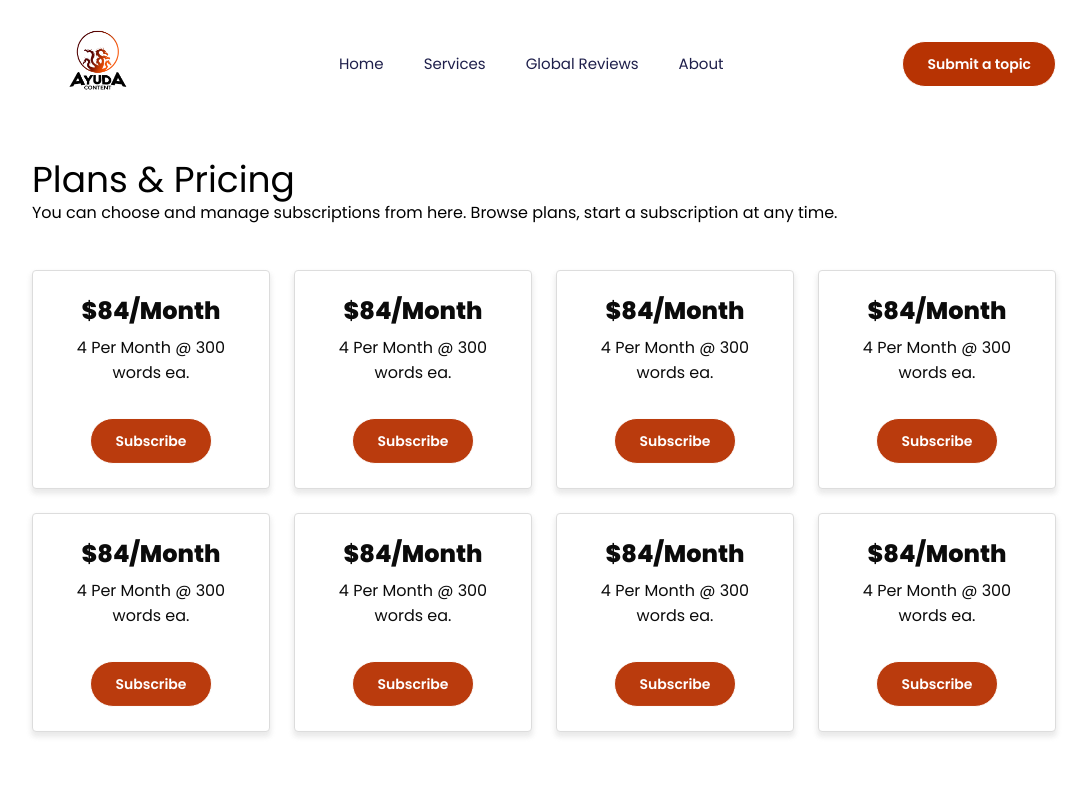
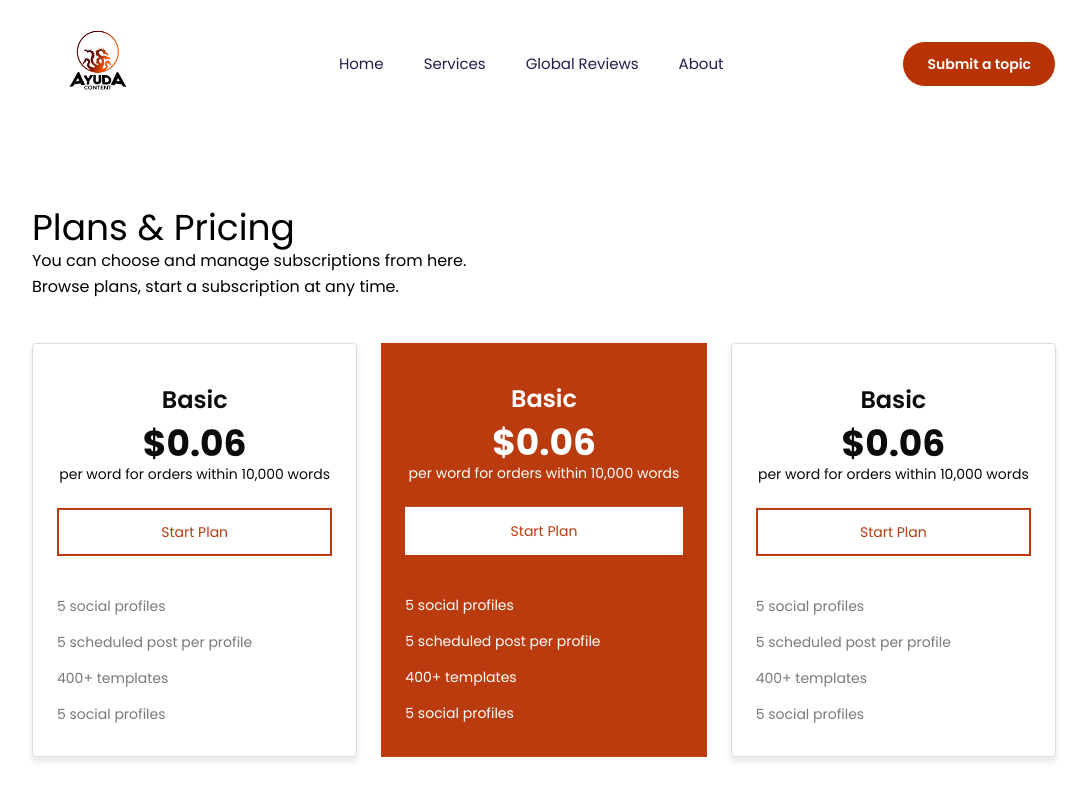
Before and after one commit to IsraelChidera/ayuda-content, a React (Create React App) app: page /plans-pricing in a window 1280 px wide. Shown: the top 800 px of the page, without its empty margins (96-1183 px from the left). Built offline with nearby package versions, Linux system fonts and the light colour scheme.

Commit message:
Refactoring the pricing page...

```diff
--- a/src/App.css
+++ b/src/App.css
@@ -71,6 +71,13 @@ body {
   padding: 0 3.5rem;
 }
 
+.feature-one, .feature-three {
+  background: #FFFFFF;
+  border: 1px solid #DBDBDB;
+  box-shadow: 0px 4px 5px 1px rgba(193, 193, 193, 0.35);
+  border-radius: 4px;
+}
+
 @media only screen and (max-width: 768px){
   .post {
     padding: 0 0rem;
--- a/src/App.js
+++ b/src/App.js
@@ -12,6 +12,7 @@ import About from './pages/About';
 import Posting from './pages/Posting';
 import {AuthContextProvider} from './context/authContext';
 import ProtectedRoute from './components/ProtectedRoute';
+import Navbar from './components/Navbar';
 
 function App() {
   const [loader, setLoader] = useState(false);
@@ -42,12 +43,17 @@ function App() {
             )
             :
             (
-              <div className='relative'>
+              <div>
 
                 <div>
+
+                  {/* <div>
+                    < Navbar />
+                  </div> */}
+
                   <Routes>
                     <Route exact path="/" element={<LandingPage/>}/>
-                    <Route exact path="/plans-pricing" element={<PricingPage/>}/>
+                    <Route path="/plans-pricing" element={<PricingPage/>}/>
                     {/* <Route path="/blog" element={<Blog/>}/>
                     <Route path="/blog/:id" element={<BlogDetail/> } /> */}
                     {/* <Route path="/admin" element={<Admin/>}/> */}
--- a/src/components/Layout.js
+++ b/src/components/Layout.js
@@ -8,8 +8,11 @@ const Layout = ({children}) => {
             <div className='bg-white fixed top-0 left-0 w-full z-10'>
               < Navbar />
             </div>
+            {/* <div>
+              < Navbar />
+            </div> */}
 
-            <div>
+            <div className='mt-32'>
               {children}
             </div>
 
--- a/src/components/Navbar.jsx
+++ b/src/components/Navbar.jsx
@@ -26,9 +26,9 @@ const Navbar = () => {
                 className=' lg:flex items-center space-x-10 text-darker'
                 style={{fontSize:'15px'}}
             >
-                <HashLink smooth to="/#home">
+                <NavLink to="/">
                     Home
-                </HashLink>
+                </NavLink>
 
                 <li className="cursor-pointer">
                     <HashLink smooth to="/#services">
--- a/src/index.js
+++ b/src/index.js
@@ -3,11 +3,13 @@ import ReactDOM from 'react-dom/client';
 import './index.css';
 import App from './App';
 import { BrowserRouter as Router } from 'react-router-dom';
+import ScrollToTop from './helpers/ScrollToTop';
 
 const root = ReactDOM.createRoot(document.getElementById('root'));
 root.render(
   <React.StrictMode>
     <Router>
+      <ScrollToTop />
       <App />
     </Router>
   </React.StrictMode>
--- a/src/pages/PricingPage.jsx
+++ b/src/pages/PricingPage.jsx
@@ -15,7 +15,7 @@ const PricingPage = () => {
 
   return (
     <Layout>
-        <section className='lg:mt-20 lg:mb-32 mb-0 mt-0 pt-20 px-8 lg:px-32 pb-20'>
+        <section className='lg:mt-0 lg:mb-32 mb-0 mt-0 pt-20 px-8 lg:px-32 pb-20'>
             <div
                 data-aos="fade-up"
                 // data-aos-duration="1000"
@@ -26,225 +26,135 @@ const PricingPage = () => {
                 <p>
                     You can choose and manage
                     subscriptions from here.
-                    Browse plans, start a subscription
+                    <br/>Browse plans, start a subscription
                     at any time.
                 </p>
             </div>
 
-            <div
+            <section
                 data-aos="fade-up"
                 data-aos-duration="2000"
-                className='mt-10 md:space-y-0 space-y-10 md:grid grid-cols-4 gap-6'
+                className="mt-10 mb-20 md:space-y-0 space-y-10 md:grid grid-cols-3 gap-6"
             >
-                <div className='pricelist flex justify-center items-center'>
-                    <div className='p-6 text-center'>
-                        <h2 className='text-2xl font-extrabold'>
-                            $84/Month
-                        </h2>
 
-                        <p className='mt-2 mb-8'>
-                            4 Per Month @ 300
-                            words ea.
+                <div className="feature-one py-8 px-6 border border-darker">
+                    <div className="text-center">
+                        <p className="text-2xl mt-2 mb-2 font-semibold">
+                            Basic
                         </p>
 
-                        <div className='flex justify-center items-center'>
-                            {/* <Link to="/plans-pricing"> */}
-                                <button
-                                    className="px-6 py-3 text-sm
-                                    font-semibold rounded-full border
-                                    border-purple-200 bg-primary text-white"
-                                    onClick={handleSubscribe}
-                                >
-                                    Subscribe
-                                </button>
-                            {/* </Link>  */}
-                        </div>
+                        <p className="text-4xl font-bold">
+                            $0.06
+                        </p>
+
+                        <p className="text-sm">
+                            per word for orders within 10,000 words
+                        </p>
+                    </div>
+
+                    <button className='mt-6 mb-4 w-full text-sm text-primary border-2 bg-white  border-primary  py-3 px-6'>
+                        Start Plan
+                    </button>
+
+                    <div className="text-sm mt-6 space-y-4 text-text">
+                        <p>
+                            5 social profiles
+                        </p>
+
+                        <p>
+                            5 scheduled post per profile
+                        </p>
+
+                        <p>
+                            400+ templates
+                        </p>
+
+                        <p>
+                            5 social profiles
+                        </p>
                     </div>
                 </div>
 
-                <div className='pricelist flex justify-center items-center'>
-                    <div className='p-6 text-center'>
-                        <h2 className='text-2xl font-extrabold'>
-                            $84/Month
-                        </h2>
-
-                        <p className='mt-2 mb-8'>
-                            4 Per Month @ 300
-                            words ea.
+                <div className="feature-two text-white py-8 px-6 bg-primary">
+                    <div className="text-center">
+                        <p className="text-2xl mt-2 mb-2 font-semibold">
+                            Basic
                         </p>
 
-                        <div className='flex justify-center items-center'>
-                            {/* <Link to="/plans-pricing"> */}
-                                <button
-                                    className="px-6 py-3 text-sm
-                                    font-semibold rounded-full border
-                                    border-purple-200 bg-primary text-white"
-                                    onClick={handleSubscribe}
-                                >
-                                    Subscribe
-                                </button>
-                            {/* </Link>  */}
-                        </div>
+                        <p className="text-4xl font-bold">
+                            $0.06
+                        </p>
+
+                        <p className="text-sm">
+                            per word for orders within 10,000 words
+                        </p>
+                    </div>
+
+                    <button className='mt-6 mb-4 w-full text-sm text-primary border-2
+                     bg-white border-white  py-3 px-6'
+                     >
+                        Start Plan
+                    </button>
+
+                    <div className="text-sm mt-6 space-y-4 text-white">
+                        <p>
+                            5 social profiles
+                        </p>
+
+                        <p>
+                            5 scheduled post per profile
+                        </p>
+
+                        <p>
+                            400+ templates
+                        </p>
+
+                        <p>
+                            5 social profiles
+                        </p>
                     </div>
                 </div>
 
-                <div className='pricelist flex justify-center items-center'>
-                    <div className='p-6 text-center'>
-                        <h2 className='text-2xl font-extrabold'>
-                            $84/Month
-                        </h2>
-
-                        <p className='mt-2 mb-8'>
-                            4 Per Month @ 300
-                            words ea.
+                <div className="feature-three py-8 px-6 border border-darker">
+                    <div className="text-center">
+                        <p className="text-2xl mt-2 mb-2 font-semibold">
+                            Basic
                         </p>
 
-                        <div className='flex justify-center items-center'>
-                            {/* <Link to="/plans-pricing"> */}
-                                <button
-                                    className="px-6 py-3 text-sm
-                                    font-semibold rounded-full border
-                                    border-purple-200 bg-primary text-white"
-                                    onClick={handleSubscribe}
-                                >
-                                    Subscribe
-                                </button>
-                            {/* </Link>  */}
-                        </div>
+                        <p className="text-4xl font-bold">
+                            $0.06
+                        </p>
+
+                        <p className="text-sm">
+                            per word for orders within 10,000 words
+                        </p>
+                    </div>
+
+                    <button className='mt-6 mb-4 w-full text-sm text-primary border-2 bg-white  border-primary  py-3 px-6'>
+                        Start Plan
+                    </button>
+
+                    <div className="text-sm mt-6 space-y-4 text-text">
+                        <p>
+                            5 social profiles
+                        </p>
+
+                        <p>
+                            5 scheduled post per profile
+                        </p>
+
+                        <p>
+                            400+ templates
+                        </p>
+
+                        <p>
+                            5 social profiles
+                        </p>
                     </div>
                 </div>
 
-                <div className='pricelist flex justify-center items-center'>
-                    <div className='p-6 text-center'>
-                        <h2 className='text-2xl font-extrabold'>
-                            $84/Month
-                        </h2>
+            </section>
 
-                        <p className='mt-2 mb-8'>
-                            4 Per Month @ 300
-                            words ea.
-                        </p>
-
-                        <div className='flex justify-center items-center'>
-                            {/* <Link to="/plans-pricing"> */}
-                                <button
-                                    className="px-6 py-3 text-sm
-                                    font-semibold rounded-full border
-                                    border-purple-200 bg-primary text-white"
-                                    onClick={handleSubscribe}
-                                >
-                                    Subscribe
-                                </button>
-                            {/* </Link>  */}
-                        </div>
-                    </div>
-                </div>
-
-                <div className='pricelist flex justify-center items-center'>
-                    <div className='p-6 text-center'>
-                        <h2 className='text-2xl font-extrabold'>
-                            $84/Month
-                        </h2>
-
-                        <p className='mt-2 mb-8'>
-                            4 Per Month @ 300
-                            words ea.
-                        </p>
-
-                        <div className='flex justify-center items-center'>
-                            {/* <Link to="/plans-pricing"> */}
-                                <button
-                                    className="px-6 py-3 text-sm
-                                    font-semibold rounded-full border
-                                    border-purple-200 bg-primary text-white"
-                                    onClick={handleSubscribe}
-                                >
-                                    Subscribe
-                                </button>
-                            {/* </Link>  */}
-                        </div>
-                    </div>
-                </div>
-
-                <div className='pricelist flex justify-center items-center'>
-                    <div className='p-6 text-center'>
-                        <h2 className='text-2xl font-extrabold'>
-                            $84/Month
-                        </h2>
-
-                        <p className='mt-2 mb-8'>
-                            4 Per Month @ 300
-                            words ea.
-                        </p>
-
-                        <div className='flex justify-center items-center'>
-                            {/* <Link to="/plans-pricing"> */}
-                                <button
-                                    className="px-6 py-3 text-sm
-                                    font-semibold rounded-full border
-                                    border-purple-200 bg-primary text-white"
-                                    onClick={handleSubscribe}
-                                >
-                                    Subscribe
-                                </button>
-                            {/* </Link>  */}
-                        </div>
-                    </div>
-                </div>
-
-                <div className='pricelist flex justify-center items-center'>
-                    <div className='p-6 text-center'>
-                        <h2 className='text-2xl font-extrabold'>
-                            $84/Month
-                        </h2>
-
-                        <p className='mt-2 mb-8'>
-                            4 Per Month @ 300
-                            words ea.
-                        </p>
-
-                        <div className='flex justify-center items-center'>
-                            {/* <Link to="/plans-pricing"> */}
-                                <button
-                                    className="px-6 py-3 text-sm
-                                    font-semibold rounded-full border
-                                    border-purple-200 bg-primary text-white"
-                                    onClick={handleSubscribe}
-                                >
-                                    Subscribe
-                                </button>
-                            {/* </Link>  */}
-                        </div>
-                    </div>
-                </div>
-
-                <div className='pricelist flex justify-center items-center'>
-                    <div className='p-6 text-center'>
-                        <h2 className='text-2xl font-extrabold'>
-                            $84/Month
-                        </h2>
-
-                        <p className='mt-2 mb-8'>
-                            4 Per Month @ 300
-                            words ea.
-                        </p>
-
-                        <div className='flex justify-center items-center'>
-                            {/* <Link to="/plans-pricing"> */}
-                                <button
-                                    className="px-6 py-3 text-sm
-                                    font-semibold rounded-full border
-                                    border-purple-200 bg-primary text-white"
-                                    onClick={handleSubscribe}
-                                >
-                                    Subscribe
-                                </button>
-                            {/* </Link>  */}
-                        </div>
-                    </div>
-                </div>
-
-            </div>
 
         </section>
     </Layout>
--- a/tailwind.config.js
+++ b/tailwind.config.js
@@ -9,6 +9,7 @@ module.exports = {
       secondary: '#010101',
       dark: '#03014C',
       darker: '#1E1F4B',
+      text: '#747474',
       "white": '#ffffff'
     },
     extend: {
```
Also changed, not shown: src/helpers/ScrollToTop.jsx (added, +17 -0 lines), src/pages/About.jsx (+5 -5 lines), src/pages/LandingPage.jsx (+7 -1 lines).
